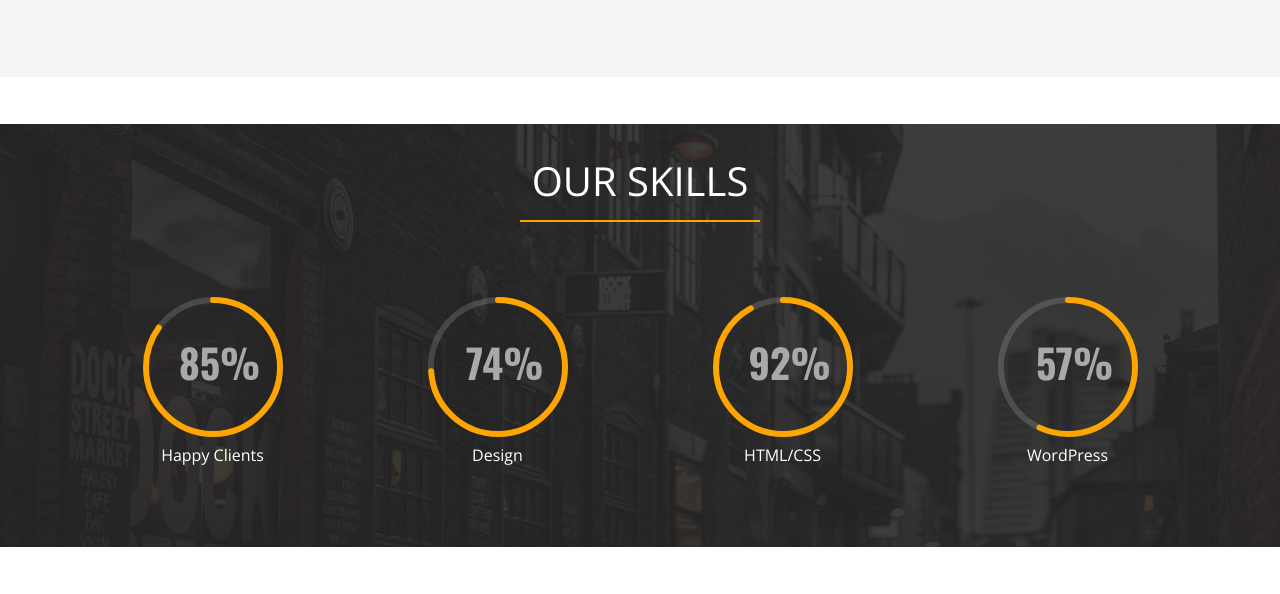
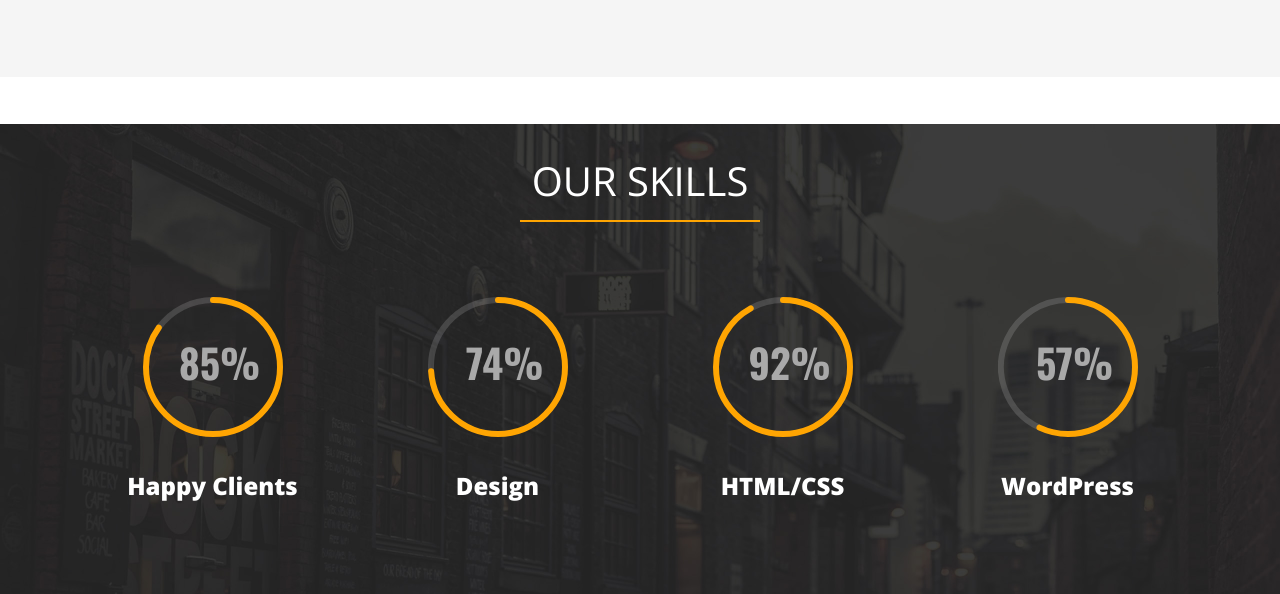
Before and after one commit to coatceatl/fIDEA, a website: page index.html in a window 1280 px wide. Shown: the part 1901-2495 px from the top of the page. Before the commit the page ends 2448 px from the top, so only its background shows below. Drawn offline with nearby package versions, Linux system fonts and the light colour scheme.

Commit message:
changed css in skills

```diff
--- a/index.html
+++ b/index.html
@@ -301,25 +301,25 @@
         </div>
 
         <div class='row'>
-          <div class='col-6 col-md-3 block-skills text-center'>
+          <div class='col-12 col-sm-6 col-md-3 block-skills text-center'>
             <div class='first circle'></div>
             <div class='percent'>85%</div>
             <div class='skills-description'>Happy Clients</div>
           </div>
 
-          <div class='col-6 col-md-3 block-skills text-center'>
+          <div class='col-12 col-sm-6 col-md-3 block-skills text-center'>
             <div class='second circle'></div>
             <div class='percent'>74%</div>
             <div class='skills-description'>Design</div>
           </div>
 
-          <div class='col-6 col-md-3 block-skills text-center'>
+          <div class='col-12 col-sm-6 col-md-3 block-skills text-center'>
             <div class='third circle'></div>
             <div class='percent'>92%</div>
             <div class='skills-description'>HTML/CSS</div>
           </div>
 
-          <div class='col-6 col-md-3 block-skills text-center'>
+          <div class='col-12 col-sm-6 col-md-3 block-skills text-center'>
             <div class='fourth circle'></div>
             <div class='percent'>57%</div>
             <div class='skills-description'>WordPress</div>
--- a/src/scss/_skills.scss
+++ b/src/scss/_skills.scss
@@ -23,3 +23,9 @@
   left: 35%;
   right: 30%;
 }
+.skills-description {
+  font-size: 24px;
+  font-weight: 700;
+  margin-top: 25px;
+  margin-bottom: 10px;
+}
```
Also changed, not shown: dist/main.css.
